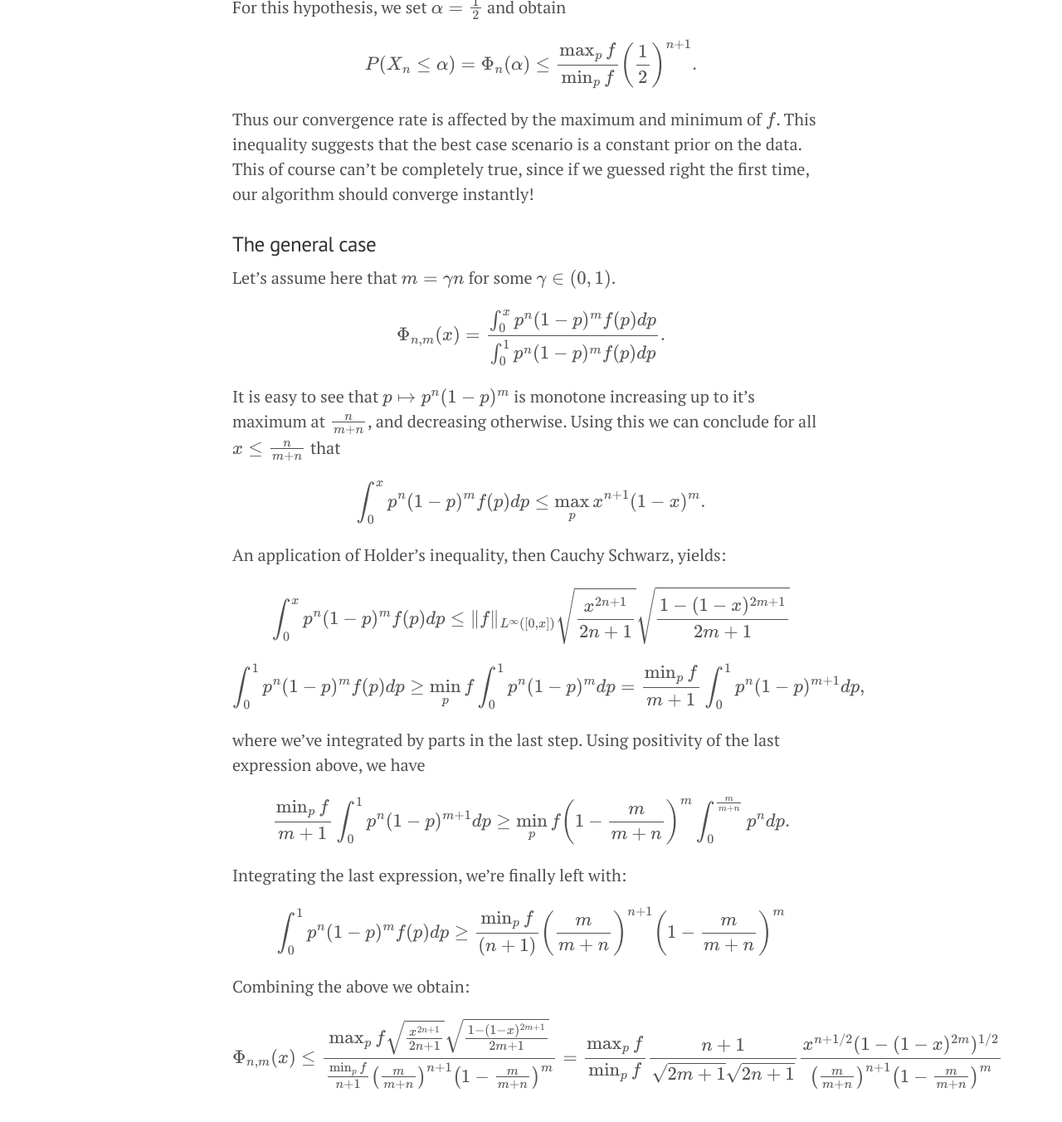
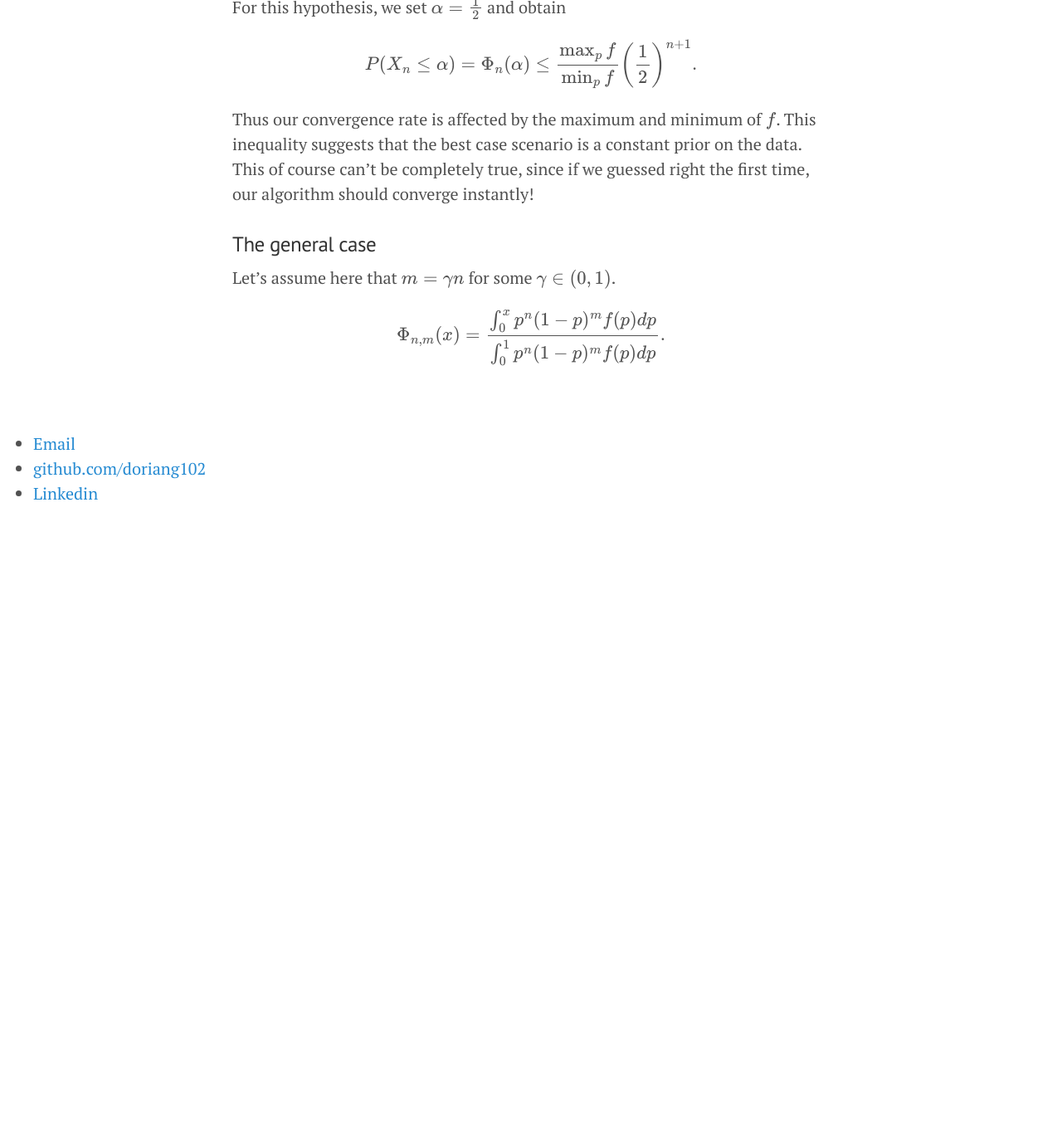
Before and after one commit to doriang102/doriang102.github.io, a Jekyll site: the page built from _posts/2017-06-10-hypothesis-testing-part-2.md, in a window 1280 px wide and 1400 px high, scrolled down 2055 px. Shown: the top 1352 px of the window at 83% size. Built offline with Jekyll 4.4.1, drawn with Linux system fonts in a browser that asks for light colours; our own code applies the rules of GitHub Pages for plain Markdown files; formulas are drawn with MathJax 3; after the commit the page ends 2685 px from its top, so only the background shows below that.

Commit message:
Update 2017-06-10-hypothesis-testing-part-2.md

```diff
--- a/_posts/2017-06-10-hypothesis-testing-part-2.md
+++ b/_posts/2017-06-10-hypothesis-testing-part-2.md
@@ -63,26 +63,3 @@ Thus our convergence rate is affected by the maximum and minimum of $$f$$. This
 Let's assume here that $$m = \gamma n$$ for some $$ \gamma \in (0,1)$$.
 
 $$ \Phi_{n,m}(x) = \frac{\int_0^x p^n(1-p)^m f(p) dp }{\int_0^1 p^n (1-p)^mf(p) dp}. $$
-
-It is easy to see that $$ p \mapsto p^n(1-p)^m$$ is monotone increasing up to it's maximum at $$\frac{n}{m+n}$$, and decreasing otherwise. Using this we can conclude for all $$ x \leq \frac{n}{m+n}$$ that
-
-$$\int_0^x p^n(1-p)^m f(p) dp \leq \max_p x^{n+1} (1-x)^m. $$
-
-An application of Holder's inequality, then Cauchy Schwarz, yields:
-
-$$ \int_0^x p^n(1-p)^m f(p) dp \leq \|f\|_{L^{\infty}([0,x])} \sqrt{\frac{x^{2n+1}}{2n+1}}\sqrt{\frac{1 - (1-x)^{2m+1}}{2m+1}}$$
-
-$$ \int_0^1  p^n(1-p)^m f(p) dp \geq \min_p f \int_0^{1} p^n(1-p)^m dp = \frac{\min_p f}{m+1} \int_0^1 p^n (1-p)^{m+1}dp,$$
-
-where we've integrated by parts in the last step. Using positivity of the last expression above, we have
-
-$$\frac{\min_p f}{m+1}\int_0^1 p^n (1-p)^{m+1}dp \geq \min_p f\left(1 - \frac{m}{m+n}\right)^{m}\int_0^{\frac{m}{m+n}} p^ndp.$$
-
-Integrating the last expression, we're finally left with:
-
-$$ \int_0^1  p^n(1-p)^m f(p) dp \geq \frac{\min_p f}{(n+1)} \left(\frac{m}{m+n}\right)^{n+1}\left(1 - \frac{m}{m+n}\right)^{m} $$
-
-
-Combining the above we obtain:
-
-$$ \Phi_{n,m}(x) \leq \frac{\max_p f \sqrt{\frac{x^{2n+1}}{2n+1}}\sqrt{\frac{1 - (1-x)^{2m+1}}{2m+1}}}{\frac{\min_p f}{n+1} \left(\frac{m}{m+n}\right)^{n+1}\left(1 - \frac{m}{m+n}\right)^{m}} = \frac{ \max_p f}{\min_p f} \frac{n+1}{\sqrt{2m+1}\sqrt{2n+1}} \frac{x^{n+1/2}(1-(1-x)^{2m})^{1/2}}{\left(\frac{m}{m+n}\right)^{n+1}\left(1 - \frac{m}{m+n}\right)^{m}} $$
```
